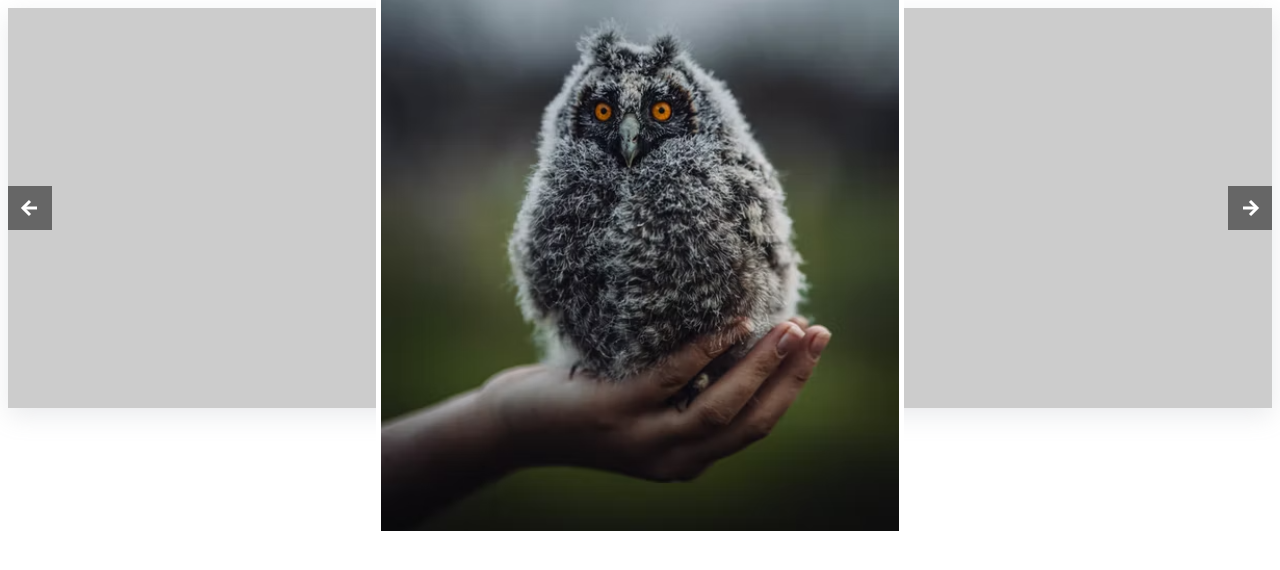
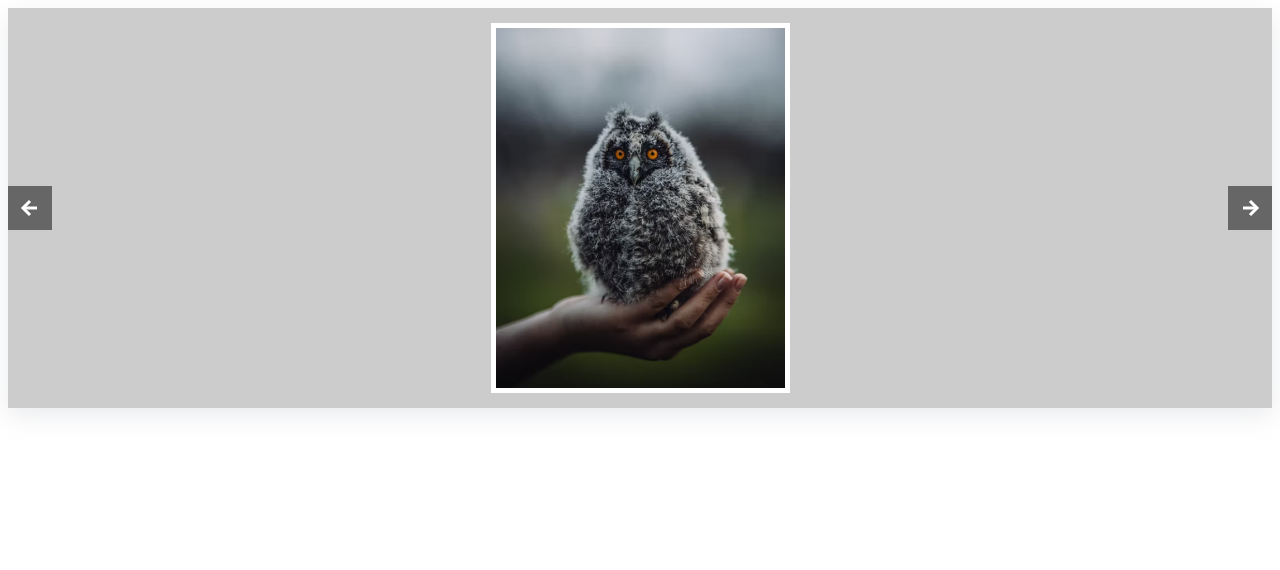
Before and after one commit to yalogica/vanilla-js-animated-slider, a website: page demo/index.html in a window 1280 px wide. Drawn offline with nearby package versions, Linux system fonts and the light colour scheme; files that its build step writes are made by us from their sources.

Commit message:
firefox compatible

```diff
--- a/src/slider.scss
+++ b/src/slider.scss
@@ -19,10 +19,9 @@
 
             img {
                 padding: 5px;
-                margin: 10px;
                 background-color: #fff;
-                max-width: fill-available;
-                max-height: fill-available;
+                max-width: 90%;
+                max-height: 90%;
                 user-select: none;
             }
 
```
